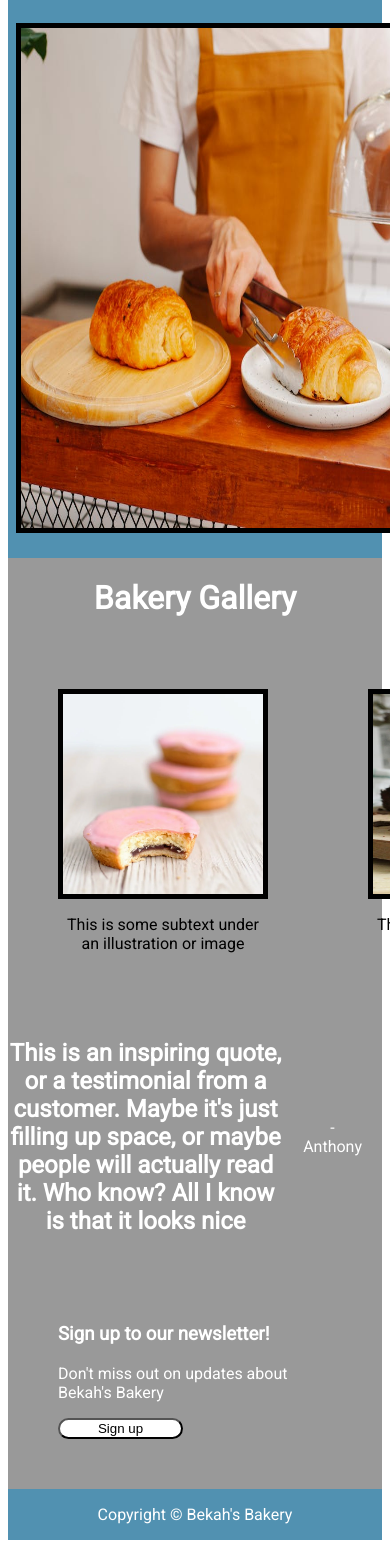
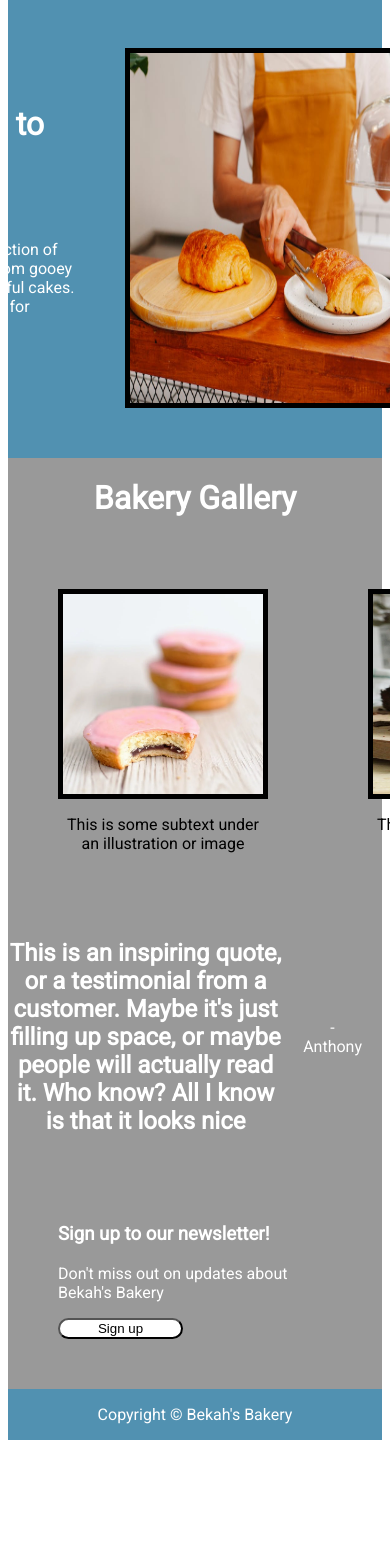
Before and after one commit to shadowtorque/TOP-Landing-Page, a plain HTML site: page index.html in a window 390 px wide. Shown: the part 107-1655 px from the top of the page. After the commit the page ends 1555 px from the top, so only its background shows below. Drawn offline with Linux system fonts and the light colour scheme.

Commit message:
Add flex grows and shrinks for mobile devices

```diff
--- a/styles.css
+++ b/styles.css
@@ -36,12 +36,16 @@ body {
     justify-content: center;
 
     flex-shrink: 1;
+    flex-grow: 1;
 }
 
 .top-text {
     width: 200px;
+    min-width: 200px;
     padding-left: 20px;
     color: white;
+
+    align-self: center;
 
     flex-grow: 0;
     flex-shrink: 1;
@@ -50,9 +54,11 @@ body {
 .top-section
 img {
     border: 5px solid black;
-    width: 500px;
-    height: 500px;
-    margin: 25px;
+    width: 350px;
+    height: 350px;
+    margin: 50px;
+
+    align-self: center;
 
     flex-grow: 0;
     flex-shrink: 1;
@@ -73,6 +79,7 @@ button {
     flex-direction: column;
 
     flex-shrink: 1;
+    flex-grow: 1;
 }
 
 .second-section
@@ -119,6 +126,9 @@ img {
     display: flex;
     justify-content: center;
     align-items: center;
+
+    flex-shrink: 1;
+    flex-grow: 1;
 }
 
 h2 {
@@ -144,6 +154,9 @@ p {
     flex-wrap: wrap;
 
     color: white;
+
+    flex-grow: 1;
+    flex-shrink: 1;
 }
 
 .footer {
@@ -153,6 +166,9 @@ p {
     align-items: center;
 
     color: white;
+
+    flex-grow: 1;
+    flex-shrink: 1;
 }
 
 a {
```
